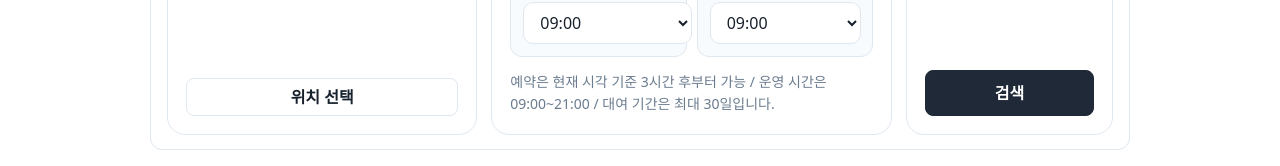
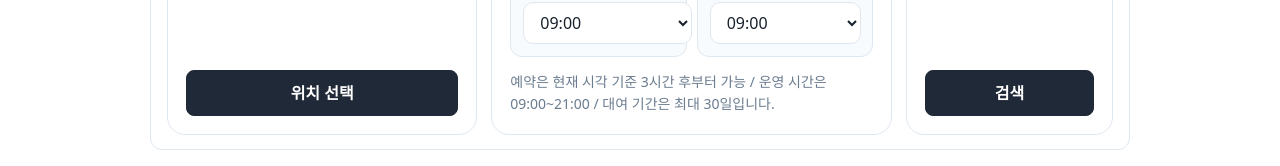
Before and after one commit to otang00/premove-clone, a React (Vite) app: page / in a window 1280 px wide. Shown: the part 763-929 px from the top of the page. Built offline with nearby package versions, Linux system fonts and the light colour scheme.

Commit message:
docs: lock preview baseline and style phases

```diff
--- a/src/components/SearchBox.jsx
+++ b/src/components/SearchBox.jsx
@@ -189,7 +189,7 @@ export default function SearchBox({ compact = false }) {
               />
             </div>
             <div className="search-panel-footer">
-              <button className="btn btn-outline btn-md btn-block location-select-button" onClick={() => setIsLocationModalOpen(true)}>
+              <button className="btn btn-dark btn-lg btn-block location-select-button" onClick={() => setIsLocationModalOpen(true)}>
                 위치 선택
               </button>
             </div>
```
Also changed, not shown: 1 other file (tests, documents, lock files or other folders).
